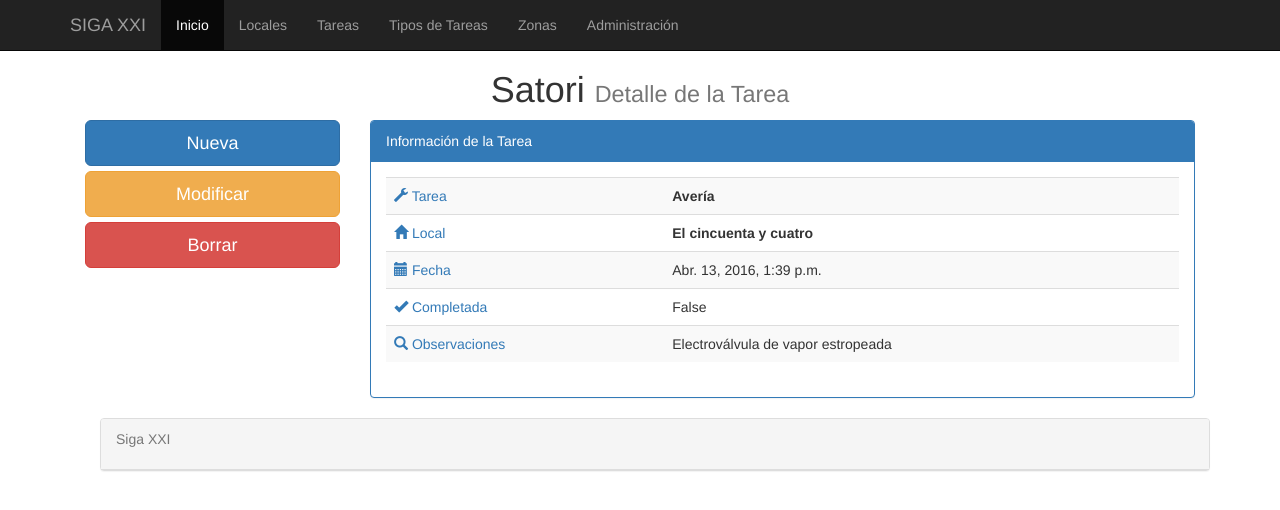
After one commit to Siga21/satori, a Django app: page /tareas_detalle/2/ in a window 1280 px wide. The commit adds this page. Shown: the top 510 px of the page. Run offline with Django 3.2, Linux system fonts and the light colour scheme; data comes from the database, SQL or seed files in the repository; some libraries are stand-ins or nearby versions.

Commit message:
más detalles, tiempo al tiempo

```diff
--- a/satori/cafe/models.py
+++ b/satori/cafe/models.py
@@ -5,10 +5,20 @@ from datetime import datetime
 from django.core.urlresolvers import reverse
 
 # Create your models here.
+class provincias(models.Model):
+	numero = models.PositiveIntegerField(null=True, blank=True)
+	provincia = models.CharField(max_length=100)
+
+	class Meta:
+		verbose_name_plural = "provincias"
+
+	def __unicode__(self):
+		return self.provincia
+
 
 class zonas(models.Model):
 	zona = models.CharField(max_length=50)
-	provincia = models.CharField(max_length=75, default='Pontevedra')
+	provincia = models.ForeignKey(provincias, default='36', null=True, blank=True)
 
 	class Meta:
 		verbose_name_plural = "zonas"
@@ -25,7 +35,7 @@ class locales(models.Model):
     direccion = models.CharField(max_length=100)
     codigo_postal = models.CharField(max_length=7)
     poblacion = models.CharField(max_length=100)
-    provincia = models.CharField(max_length=100)
+#   provincia = models.CharField(max_length=100)
     zona = models.ForeignKey(zonas, default=None, null=True, blank=True)
     maquina = models.CharField(max_length=100)
     modelo = models.CharField(max_length=100)
@@ -62,13 +72,3 @@ class tareas(models.Model):
 
     def __unicode__(self):
     	return self.observaciones
-
-class provincias(models.Model):
-	numero = models.PositiveIntegerField(null=True, blank=True)
-	provincia = models.CharField(max_length=100)
-
-	class Meta:
-		verbose_name_plural = "provincias"
-
-	def __unicode__(self):
-		return self.provincia
--- a/satori/cafe/views.py
+++ b/satori/cafe/views.py
@@ -30,3 +30,6 @@ class ListaTareas(ListView):
 	queryset = tareas.objects.order_by('-fecha')
 	context_object_name = 'tareas'
 	paginated_by = 8
+
+class DetalleTareas(DetailView):
+    model = tareas
--- a/satori/satori/urls.py
+++ b/satori/satori/urls.py
@@ -19,7 +19,7 @@ from django.views.static import serve
 from django.contrib import admin
 from django.conf import settings
 from cafe import views
-from cafe.views import ListaTareas, ListaLocales, DetalleLocales, ListaZonas
+from cafe.views import ListaTareas, ListaLocales, DetalleLocales, ListaZonas, DetalleTareas
 
 urlpatterns = [
     url(r'^admin/', admin.site.urls),
@@ -28,6 +28,7 @@ urlpatterns = [
     url(r'^zonas/', ListaZonas.as_view(), name='ListaZonas'),
     url(r'^locales_detalle/(?P<pk>[0-9]+)/$', DetalleLocales.as_view(), name = 'Locales_Detalle'),
     url(r'^tareas/', ListaTareas.as_view(), name='ListaTareas'),
+    url(r'^tareas_detalle/(?P<pk>[0-9]+)/$', DetalleTareas.as_view(), name = 'Tareas_Detalle'),
 ]
 
 if settings.DEBUG:
--- a/satori/templates/cafe/locales_detail.html
+++ b/satori/templates/cafe/locales_detail.html
@@ -30,7 +30,7 @@ Detalle del local
 						</tr>
 						<tr>
 							<td class="text text-primary"><span class="glyphicon glyphicon-home"></span>  Dirección </td>
-                     <td>{{ locales.direccion}} - {{ locales.poblacion}}, {{locales.codigo_postal }}  ( {{ locales.provincia }} ) </td>
+                     <td>{{ locales.direccion}} - {{ locales.poblacion}}, {{locales.codigo_postal }}  ( {{ locales.zona.provincia }} ) </td>
 						</tr>
 						<tr>
 							<td class="text text-primary"><span class="glyphicon glyphicon-phone-alt"></span>  Teléfono</td>
--- /dev/null
+++ b/satori/templates/cafe/tareas_detail.html
@@ -0,0 +1,48 @@
+{% extends "base.html" %}
+{%   load   staticfiles   %}
+
+{% block elcss %}
+<!-- <link   rel="stylesheet"   type="text/css"   href="{%   static  'clinica/css/pacientes_detalle.css'   %}"   /> -->
+{% endblock %}
+{% block titulo %}
+Detalle de la Tarea
+{% endblock %}
+{% block content %}
+<row>
+	<div class="col-md-3">
+		<a href="/sala/agregar" class="btn btn-primary btn-lg btn-block">Nueva</a>
+		<a href="/sala/editar/{{ salas.id }}/" class="btn btn-warning btn-lg btn-block">Modificar</a>
+		<a href="/sala/borrar/{{ salas.id }}/" class="btn btn-danger btn-lg btn-block">Borrar</a>
+	</div>
+	<div class="col-md-9">
+		<div class="panel panel-primary">
+		   <div class="panel-heading">Información de la Tarea</div>
+		   <div class="panel-body">
+				<div class="table-responsive">
+					<table class="table table-striped">
+						<tr>
+							<td class="text text-primary"><spam class="glyphicon glyphicon-wrench"></spam>      Tarea</td>
+                     <td><strong>{{ tareas.tarea }}</strong></td>
+						</tr>
+						<tr>
+							<td class="text text-primary"><span class="glyphicon glyphicon-home"></span>   Local</td>
+                     <td><strong>{{ tareas.local }}</strong></td>
+						</tr>
+						<tr>
+							<td class="text text-primary"><span class="glyphicon glyphicon-calendar"></span>  Fecha </td>
+                     <td>{{ tareas.fecha }} </td>
+						</tr>
+						<tr>
+							<td class="text text-primary"><span class="glyphicon glyphicon-ok"></span>  Completada</td>
+                     <td>{{ tareas.completada}}</td>
+						</tr>
+						<tr>
+							<td class="text text-primary"><span class="glyphicon glyphicon-search"></span>   Observaciones</td>
+                     <td>{{ tareas.observaciones}}</td>
+						</tr>
+				  </table>
+				</div>
+			</div>
+		</div>
+</row>
+{% endblock %}
```
Also changed, not shown: satori/templates/cafe/tareas_list.html (+11 -7 lines), satori/cafe/migrations/0005_auto_20160427_1104.py (added), satori/cafe/migrations/0006_auto_20160427_1107.py (added), satori/db.sqlite3.
